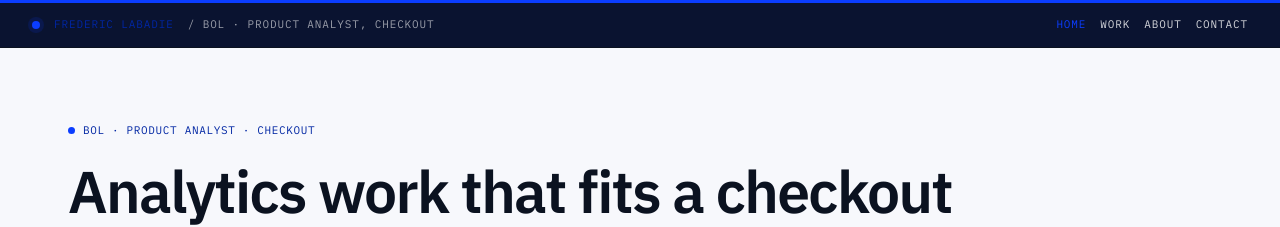
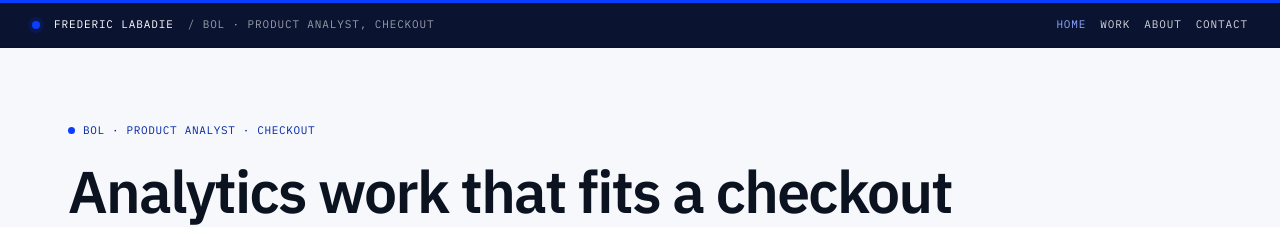
Before and after one commit to fredericlabadie/fredericlabadie.github.io, a Jekyll site: the page built from bol/index.html, in a window 1280 px wide. Shown: the top 227 px of the page. Built offline with Jekyll 4.4.1, drawn with Linux system fonts in a browser that asks for light colours.

Commit message:
fix(bol): nav link contrast on dark header
Brand link and active nav item inherited --bol-blue (#0b3dff), which
is nearly invisible against the navy nav bar. Brand link restored to
white; hover/active state now uses a light-blue variant (#8fa7ff)
that reads against the dark background.

Co-Authored-By: Claude Fable 5 <noreply@anthropic.com>

```diff
--- a/css/bol.css
+++ b/css/bol.css
@@ -8,6 +8,7 @@
 
 .bol-microsite {
   --bol-blue: #0b3dff;
+  --bol-blue-bright: #8fa7ff;
   --bol-blue-text: #0026a3;
   --bol-blue-dark: #001a75;
   --bol-blue-soft: #dfe6ff;
@@ -54,6 +55,10 @@
   color: rgba(255, 255, 255, 0.58);
 }
 
+.bol-microsite .bp-site-nav-brand {
+  color: #ffffff;
+}
+
 .bol-microsite .bp-site-nav-links a {
   color: rgba(255, 255, 255, 0.82);
 }
@@ -61,7 +66,7 @@
 .bol-microsite .bp-site-nav a:hover,
 .bol-microsite .bp-site-nav a:focus,
 .bol-microsite .bp-site-nav-links a[aria-current="page"] {
-  color: var(--bol-blue);
+  color: var(--bol-blue-bright);
 }
 
 @media (max-width: 860px) {
```
